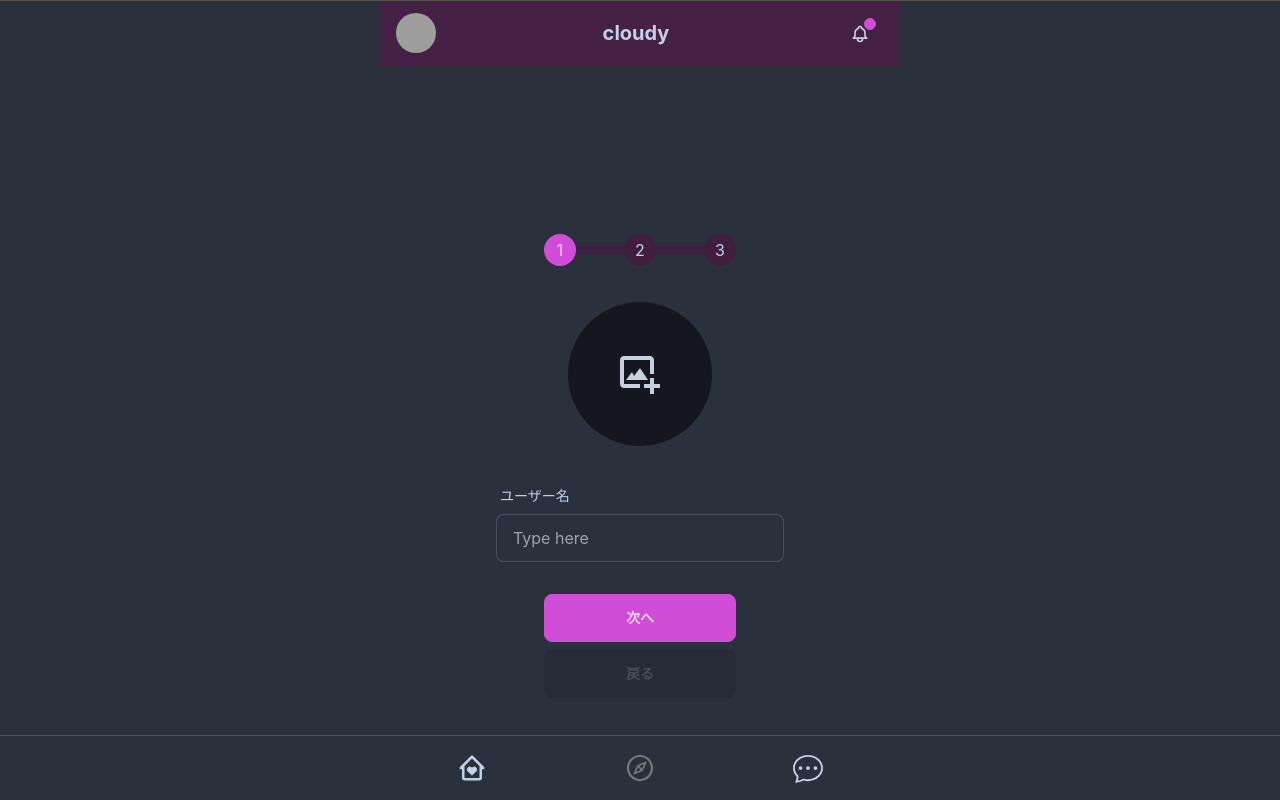
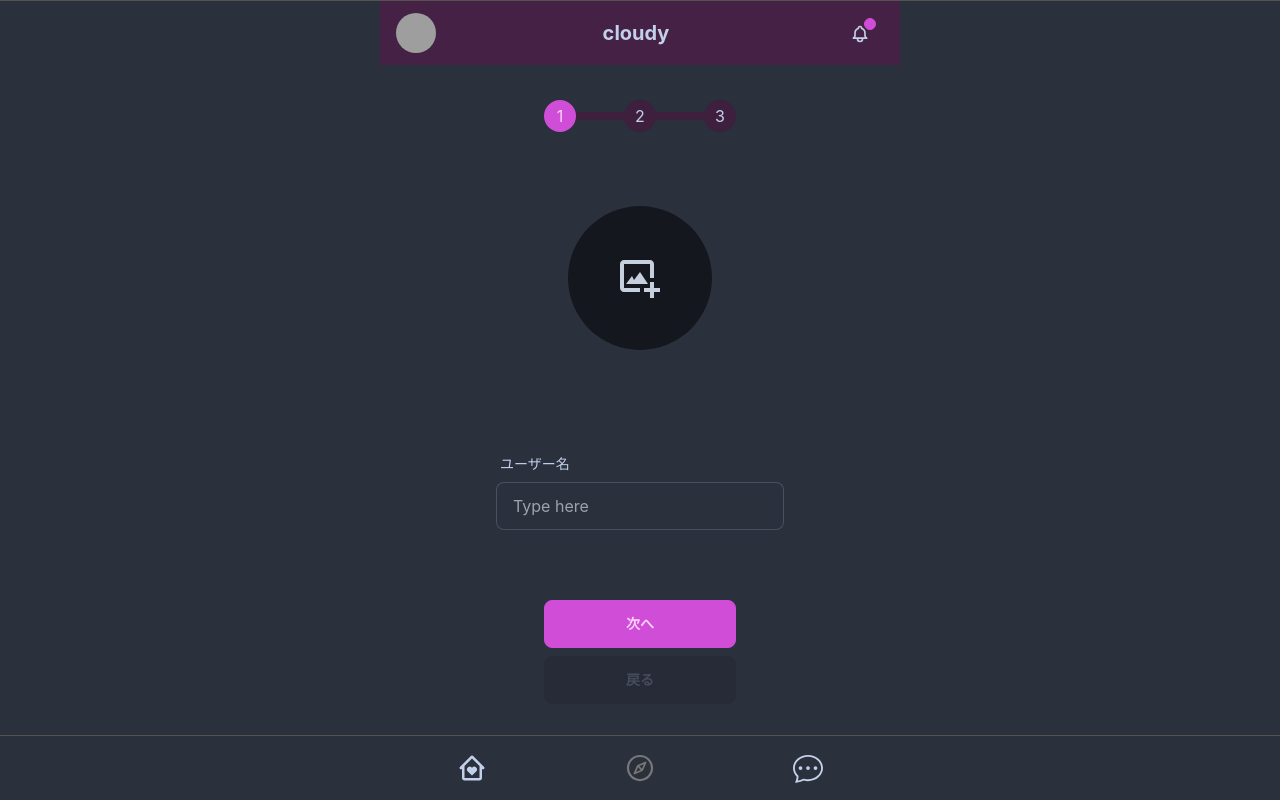
Before and after one commit to andmohiko/cloudy, a Next.js app: page /register in a window 1280 px wide. Built offline with nearby package versions, Linux system fonts and the light colour scheme; grey boxes are pictures that could not be loaded.

Commit message:
fix: register space between

```diff
--- a/src/components/Inputs/MotivationInput.tsx
+++ b/src/components/Inputs/MotivationInput.tsx
@@ -25,7 +25,7 @@ export const MotivationInput = (): React.ReactElement => {
           type="range"
           min="0"
           max="100"
-          value="25"
+          value="0"
           className="range"
           step="25"
         />
--- a/src/components/Inputs/UserBasicInfoInput.tsx
+++ b/src/components/Inputs/UserBasicInfoInput.tsx
@@ -4,7 +4,7 @@ import { BiImageAdd } from 'react-icons/bi'
 
 export const UserBasicInfoInput = (): React.ReactElement => {
   return (
-    <div className="gap-8 items-center w-full form-control">
+    <div className="gap-24 items-center w-full form-control">
       <div className="avatar placeholder">
         <div className="w-36 rounded-full bg-neutral-focus text-neutral-content">
           <BiImageAdd size={48} />
--- a/src/pages/register.tsx
+++ b/src/pages/register.tsx
@@ -31,18 +31,11 @@ const RegisterPage: NextPage = () => {
 
   return (
     <HomeLayout>
-      <div className={styles.main}>
-        <div className="flex flex-col gap-8 items-center">
+      <div className="flex flex-col gap-8 justify-between items-center py-8 h-full">
         <ul className="gap-4 steps">
-            <li
-              className={classNames('step', { 'step-primary': step === 0 })}
-            />
-            <li
-              className={classNames('step', { 'step-primary': step === 1 })}
-            />
-            <li
-              className={classNames('step', { 'step-primary': step === 2 })}
-            />
+          <li className={classNames('step', { 'step-primary': step === 0 })} />
+          <li className={classNames('step', { 'step-primary': step === 1 })} />
+          <li className={classNames('step', { 'step-primary': step === 2 })} />
         </ul>
 
         {step === 0 && <UserBasicInfoInput />}
@@ -63,7 +56,6 @@ const RegisterPage: NextPage = () => {
           </button>
         </div>
       </div>
-      </div>
     </HomeLayout>
   )
 }
```
Lines whose indentation alone changed are shown as unchanged.
